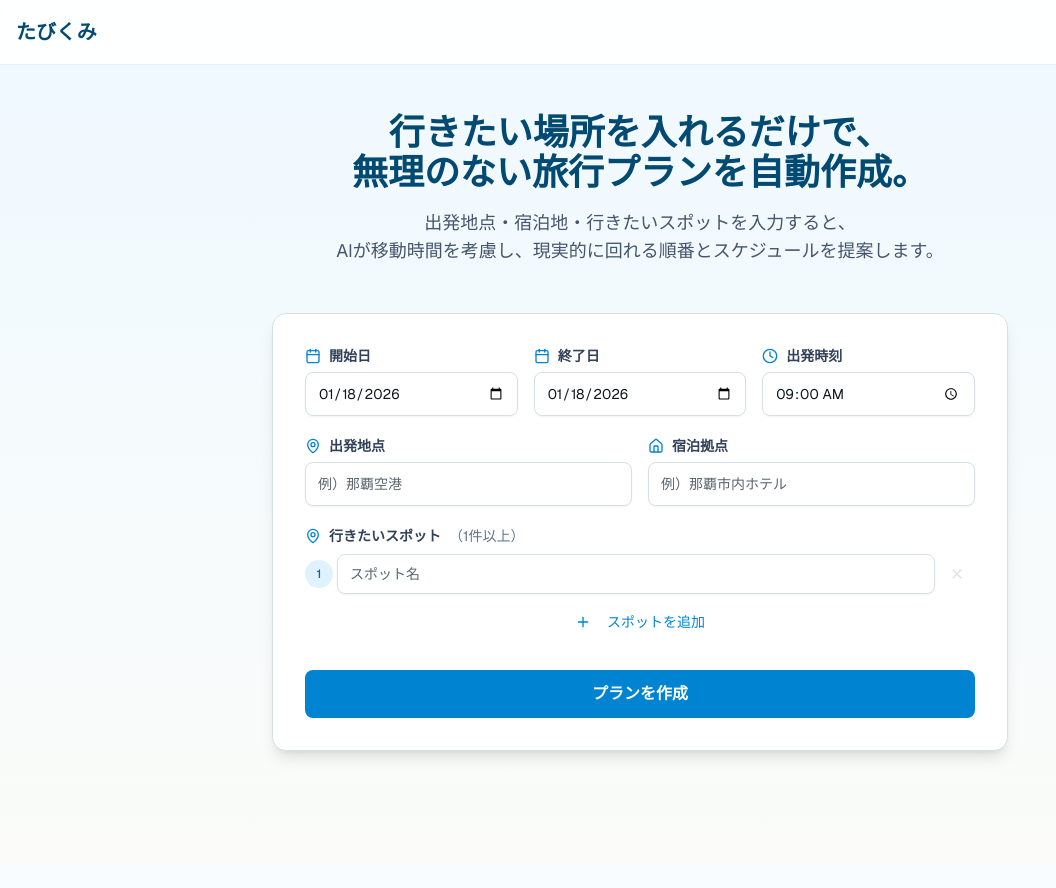
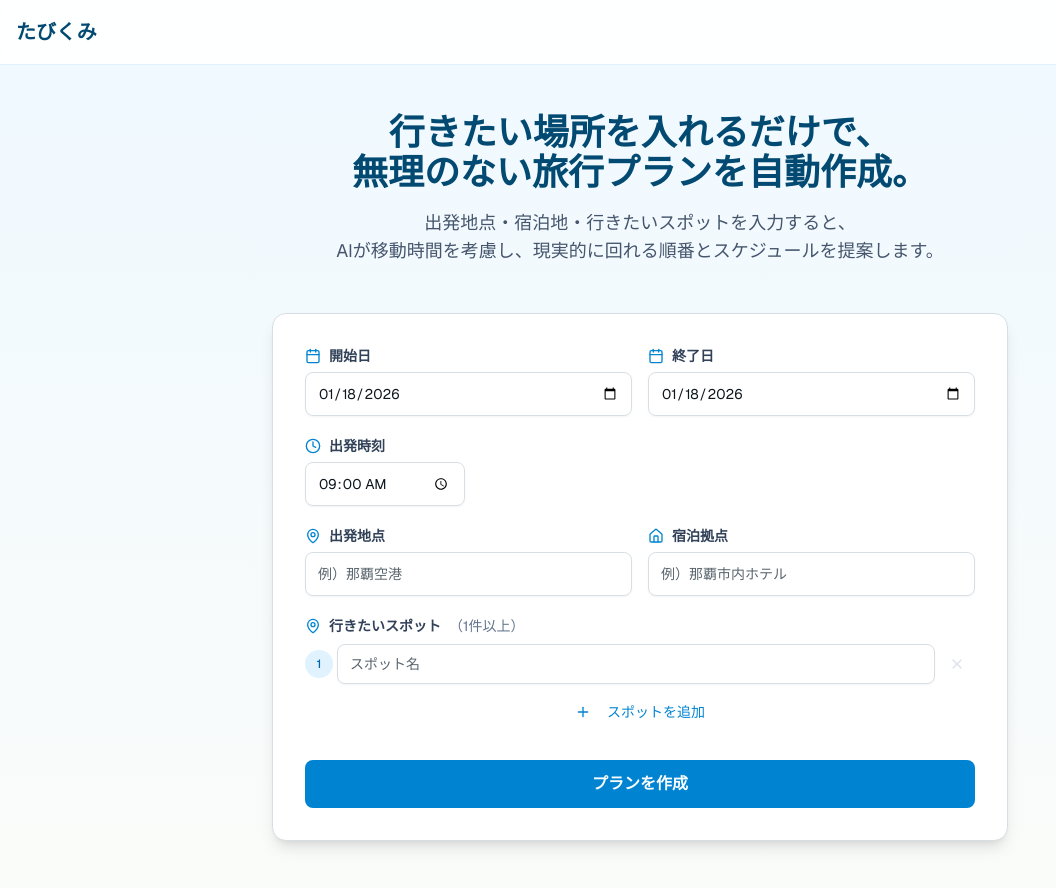
Before and after one commit to takumi-mima-0222/trip-planner, a Next.js app: page / in a window 1280 px wide. Shown: the top 888 px of the page, without its empty margins (0-1056 px from the left). Before the commit the page ends 865 px from the top, so only its background shows below. Built offline with nearby package versions, Linux system fonts and the light colour scheme.

Commit message:
レイアウト調整

```diff
--- a/src/features/planCreate/PlanCreatePresentation.tsx
+++ b/src/features/planCreate/PlanCreatePresentation.tsx
@@ -75,8 +75,8 @@ const PlanCreatePresentation = ({
         {/* Form Card */}
         <Card className="mb-8 bg-white p-4 shadow-lg sm:p-6 md:mb-16 md:p-8">
           <form className="space-y-4 sm:space-y-5" onSubmit={onSubmit}>
-            {/* Travel Dates & Time - 2 cols on mobile, 3 cols on sm+ */}
-            <div className="grid grid-cols-2 gap-2 sm:grid-cols-3 sm:gap-4">
+            {/* Travel Dates - 2 columns */}
+            <div className="grid grid-cols-2 gap-2 sm:gap-4">
               <div className="space-y-1.5">
                 <label htmlFor="startDate" className="flex items-center gap-1 text-xs font-semibold text-slate-700 sm:gap-2 sm:text-sm">
                   <Calendar className="size-3.5 text-sky-600 sm:size-4" />
@@ -105,7 +105,10 @@ const PlanCreatePresentation = ({
                 />
                 {errors.endDate && <p className="text-xs text-red-600">{errors.endDate.message}</p>}
               </div>
-              <div className="col-span-2 space-y-1.5 sm:col-span-1">
+            </div>
+
+            {/* Departure Time - Single row */}
+            <div className="space-y-1.5">
               <label htmlFor="departureTime" className="flex items-center gap-1 text-xs font-semibold text-slate-700 sm:gap-2 sm:text-sm">
                 <Clock className="size-3.5 text-sky-600 sm:size-4" />
                 出発時刻
@@ -114,12 +117,11 @@ const PlanCreatePresentation = ({
                 id="departureTime"
                 type="time"
                 defaultValue="09:00"
-                  className="h-9 px-1.5 text-base sm:h-11 sm:px-3"
+                className="h-9 w-full px-1.5 text-base sm:h-11 sm:w-40 sm:px-3"
                 aria-invalid={!!errors.departureTime}
                 {...register('departureTime')}
               />
               {errors.departureTime && <p className="text-xs text-red-600">{errors.departureTime.message}</p>}
-              </div>
             </div>
 
             {/* Departure Point & Base Stay - 2 columns */}
```
Lines whose indentation alone changed are shown as unchanged.
